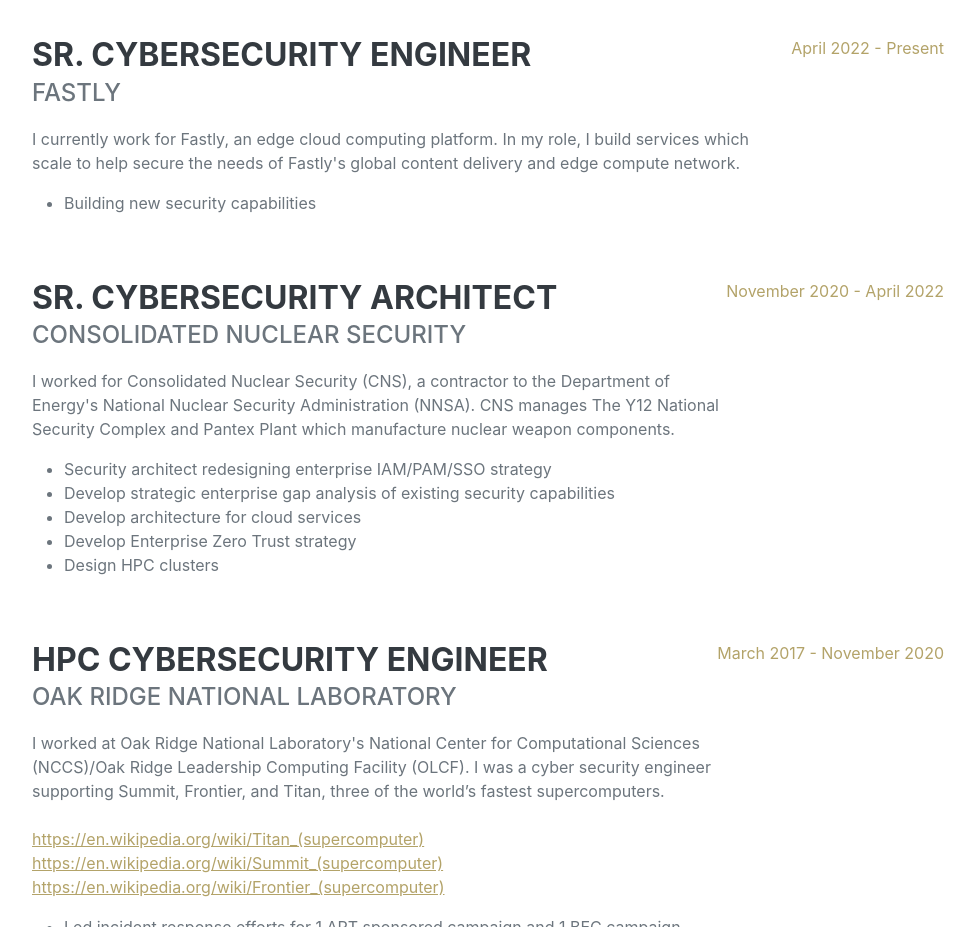
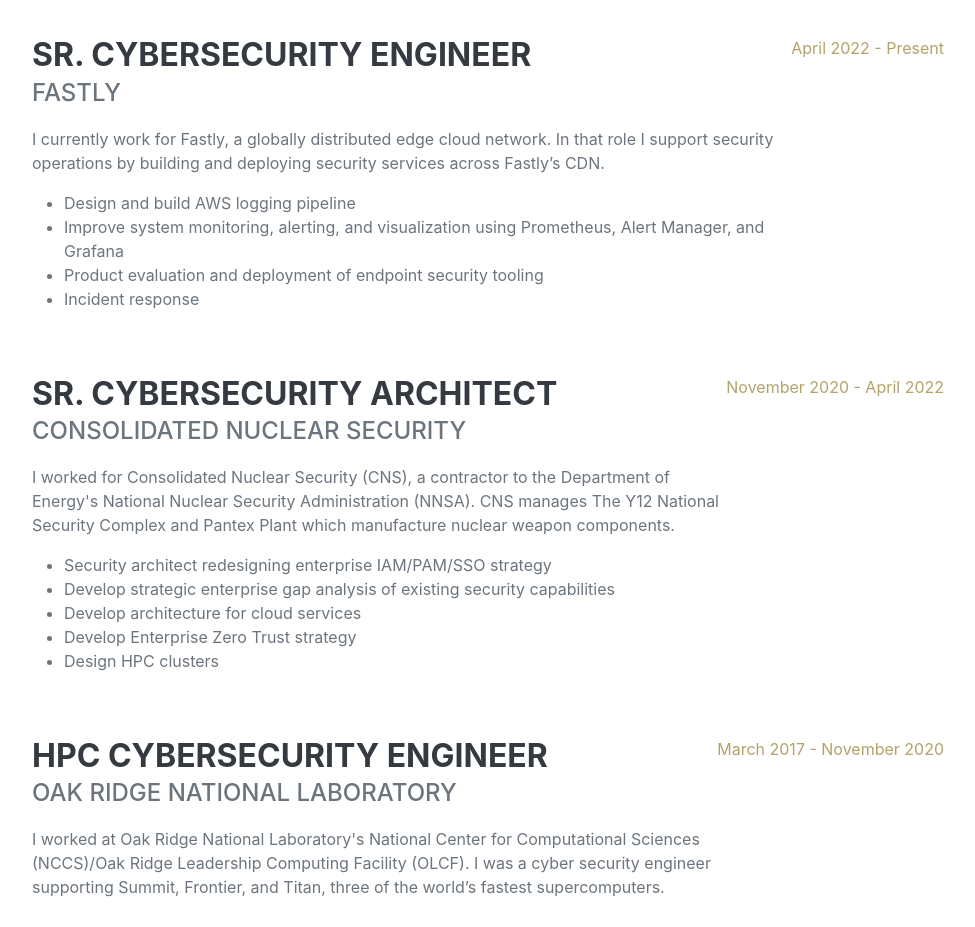
Before and after one commit to stefanmaerz/cloudresumechallenge, a plain HTML site: page web/index.html in a window 1280 px wide. Shown: the part 960-1887 px from the top of the page, without its empty margins (288-1263 px from the left). Drawn offline with nearby package versions, Linux system fonts and the light colour scheme; no server answers; a web font is replaced by a local one.

Commit message:
Updating fastly expereince.

```diff
--- a/web/index.html
+++ b/web/index.html
@@ -69,9 +69,12 @@
                         <div class="flex-grow-1">
                             <h3 class="mb-0">Sr. Cybersecurity Engineer</h3>
                             <div class="subheading mb-3">Fastly</div>
-                            <p>I currently work for Fastly, an edge cloud computing platform. In my role, I build services which scale to help secure the needs of Fastly's global content delivery and edge compute network.
+                            <p>I currently work for Fastly, a globally distributed edge cloud network. In that role I support security operations by building and deploying security services across Fastly’s CDN.
                                 <ul>
-                                    <li>Building new security capabilities</li>
+                                    <li>Design and build AWS logging pipeline</li>
+                                    <li>Improve system monitoring, alerting, and visualization using Prometheus, Alert Manager, and Grafana</li>
+                                    <li>Product evaluation and deployment of endpoint security tooling</li>
+                                    <li>Incident response</li>
                                 </ul>
                             </p>
                         </div>
```
